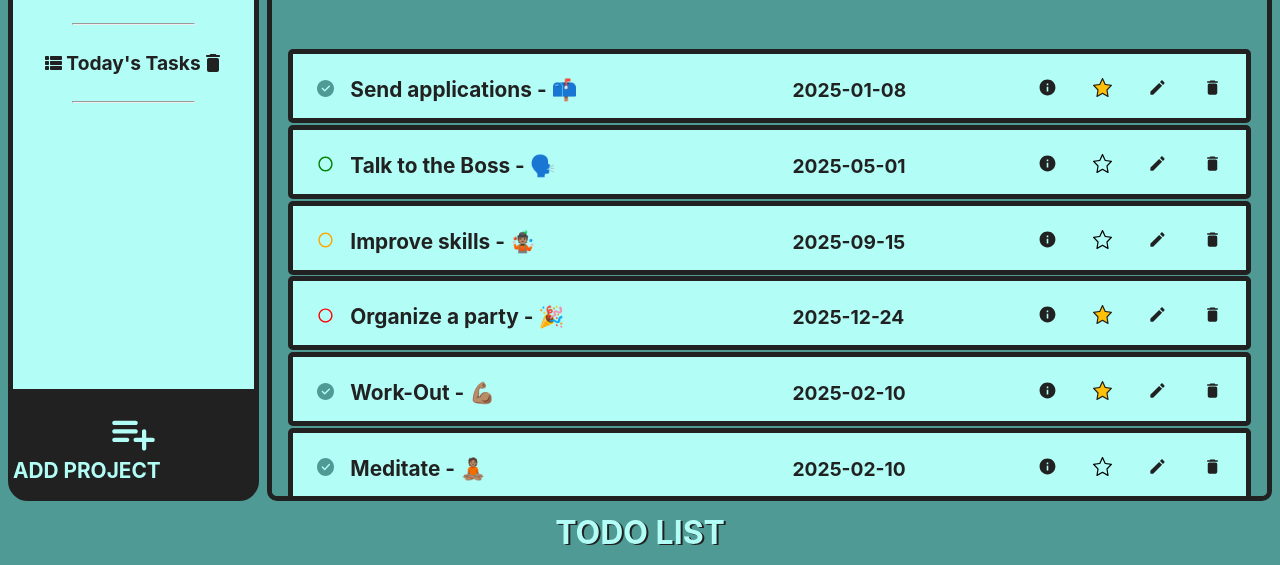
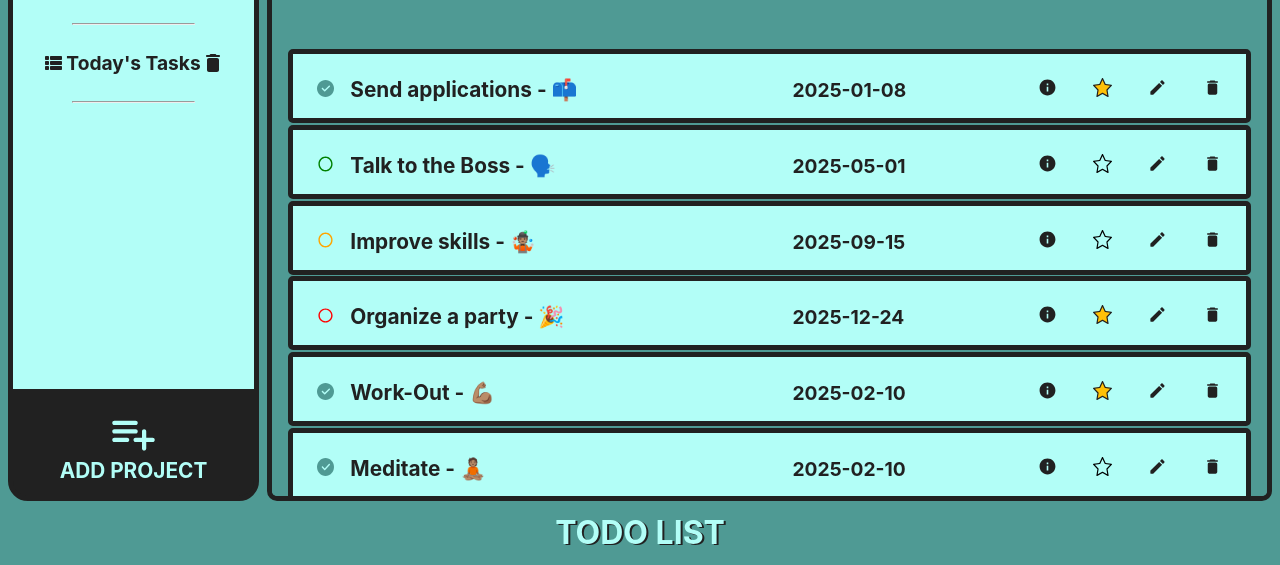
Before and after one commit to Banaanas/todo-list-TOP, a website built with webpack: page src/template.html in a window 1280 px wide. Shown: the part 235-800 px from the top of the page. Built offline with nearby package versions, Linux system fonts and the light colour scheme; what element-closest would draw is missing.

Commit message:
Update CSS

```diff
--- a/src/styles/side-menu.css
+++ b/src/styles/side-menu.css
@@ -181,10 +181,9 @@
 
 #add-project-name {
   display: none;
-  width: 100%;
   overflow-x: hidden;
   font-weight: bolder;
-  text-align: center;
+  text-align: center !important;
 }
 
 @media (min-width: 600px) {
```
